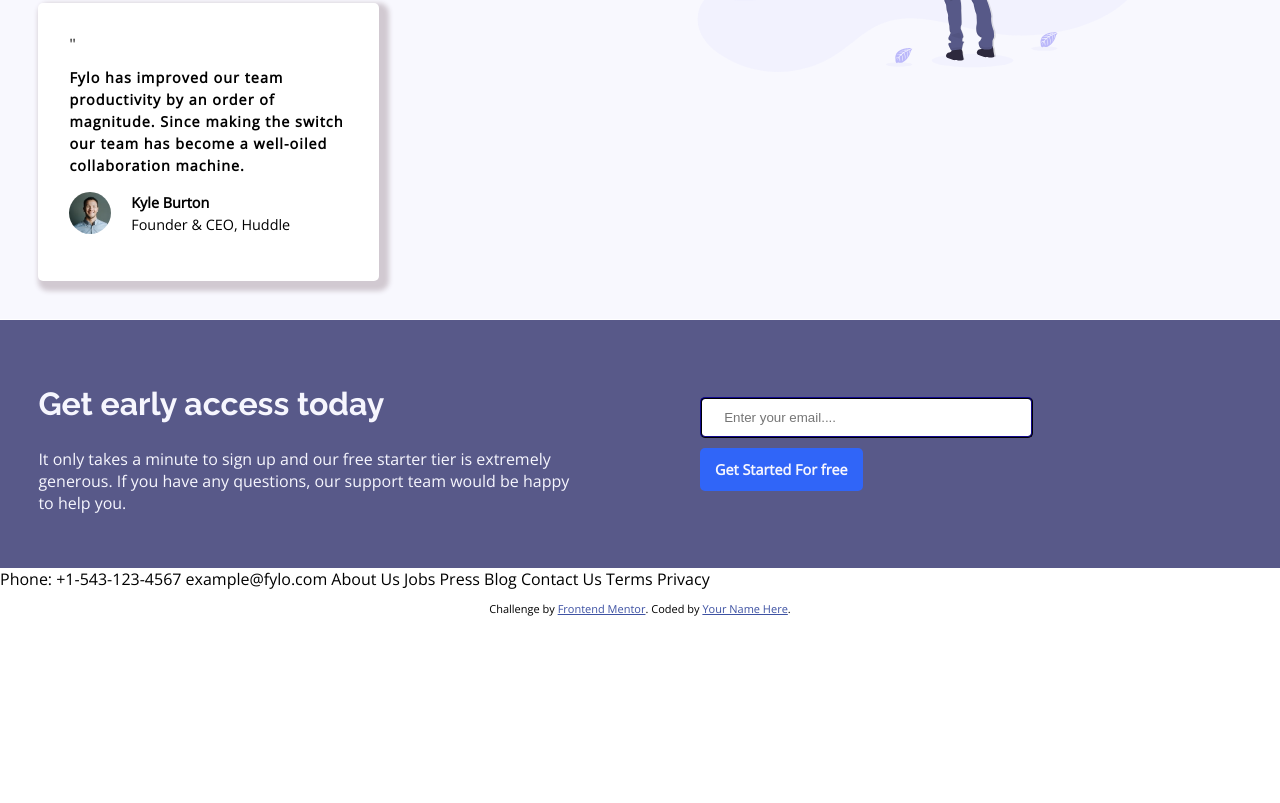
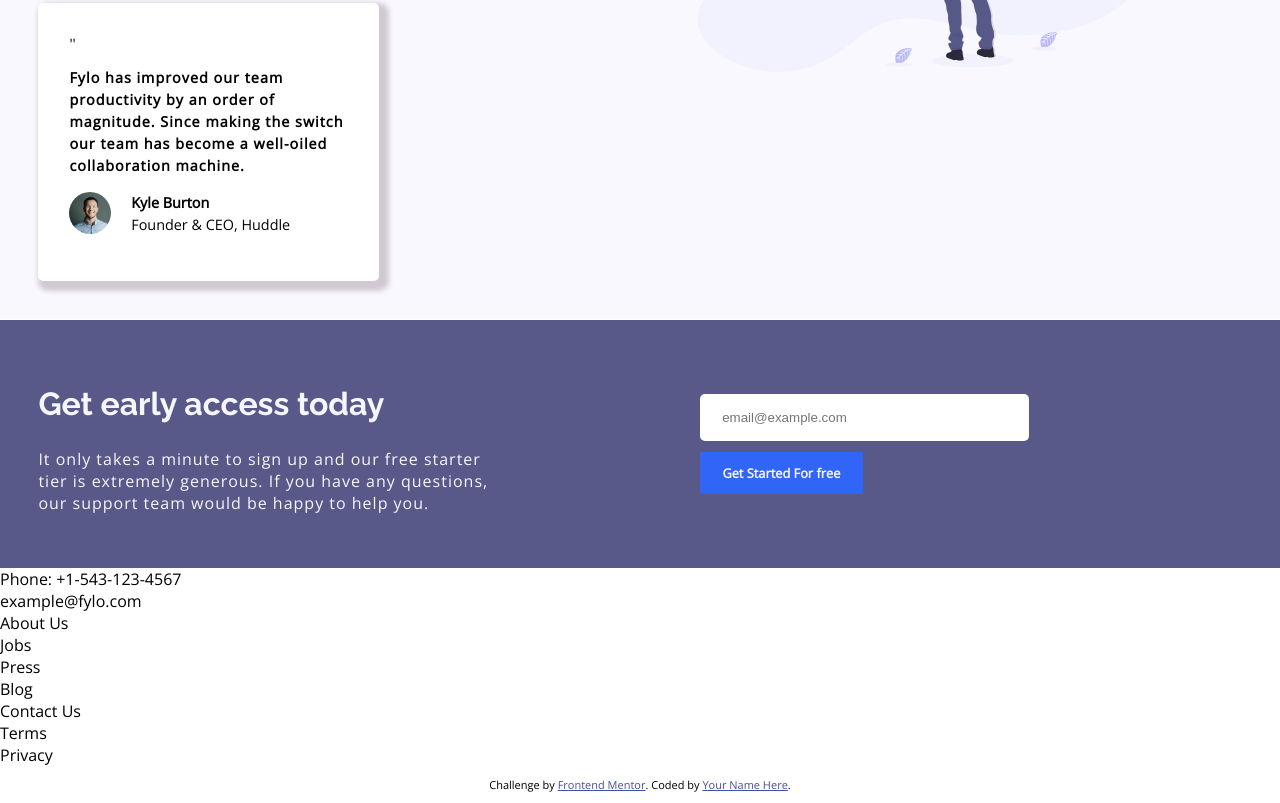
Before and after one commit to Alf131/challenge-fylo-page, a plain HTML site: page index.html in a window 1280 px wide. Shown: the part 759-1562 px from the top of the page. Before the commit the page ends 1386 px from the top, so only its background shows below. Drawn offline with nearby package versions, Linux system fonts and the light colour scheme.

Commit message:
Added contact section

```diff
--- a/css/styles.css
+++ b/css/styles.css
@@ -133,13 +133,17 @@ main {
 .early-access .btn {
     width: 30%;
     background: hsl(224, 93%, 58%);
-    border-radius: 5px;
+    border-radius: 2px;
     text-align: center;
     padding: 12px 0px;
-    font-size: 0.9em;
+    font-size: 0.8em;
     font-weight: 600;
     color: hsl(240, 75%, 98%);
     margin-top: 2%;
+}
+.early-access > .left-column > p {
+    margin-right: 14%;
+    letter-spacing: 1px;
 }
 .right-column, .left-column {
     width: 50%;
@@ -147,3 +151,10 @@ main {
 .left-column {
     margin-right: 10%;
 }
+#email-early {
+    width: 60%;
+    height: 45px;
+    border-radius: 5px;
+    text-indent: 20px;
+    border-style: none;
+}
--- a/index.html
+++ b/index.html
@@ -80,22 +80,26 @@
     </p>
   </div>
   <div class="right-column">
-      <input id="email" type="email" placeholder="Enter your email....">
+      <input id="email-early" type="email" placeholder="email@example.com">
       <div class="btn">Get Started For free</div>
   </div>
 </section>
-  Phone: +1-543-123-4567
-  example@fylo.com
+<section class="contact">
+  <div class="logo-contact"></div>
+  <div class="phone">Phone: +1-543-123-4567</div>
+  <div class="email">example@fylo.com</div>
 
-  About Us
-  Jobs
-  Press
-  Blog
+  <div class="about">About Us</div>
+  <div class="jobs">Jobs</div>
+  <div class="press">Press</div>
+  <div class="blog">Blog</div>
 
-  Contact Us
-  Terms
-  Privacy
+  <div class="contact">Contact Us</div>
+  <div class="terms">Terms</div>
+  <div class="privacy">Privacy</div>
 
+  <div class="social"></div>
+</section>
   <footer>
     <p class="attribution">
       Challenge by <a href="https://www.frontendmentor.io?ref=challenge" target="_blank">Frontend Mentor</a>.
```
